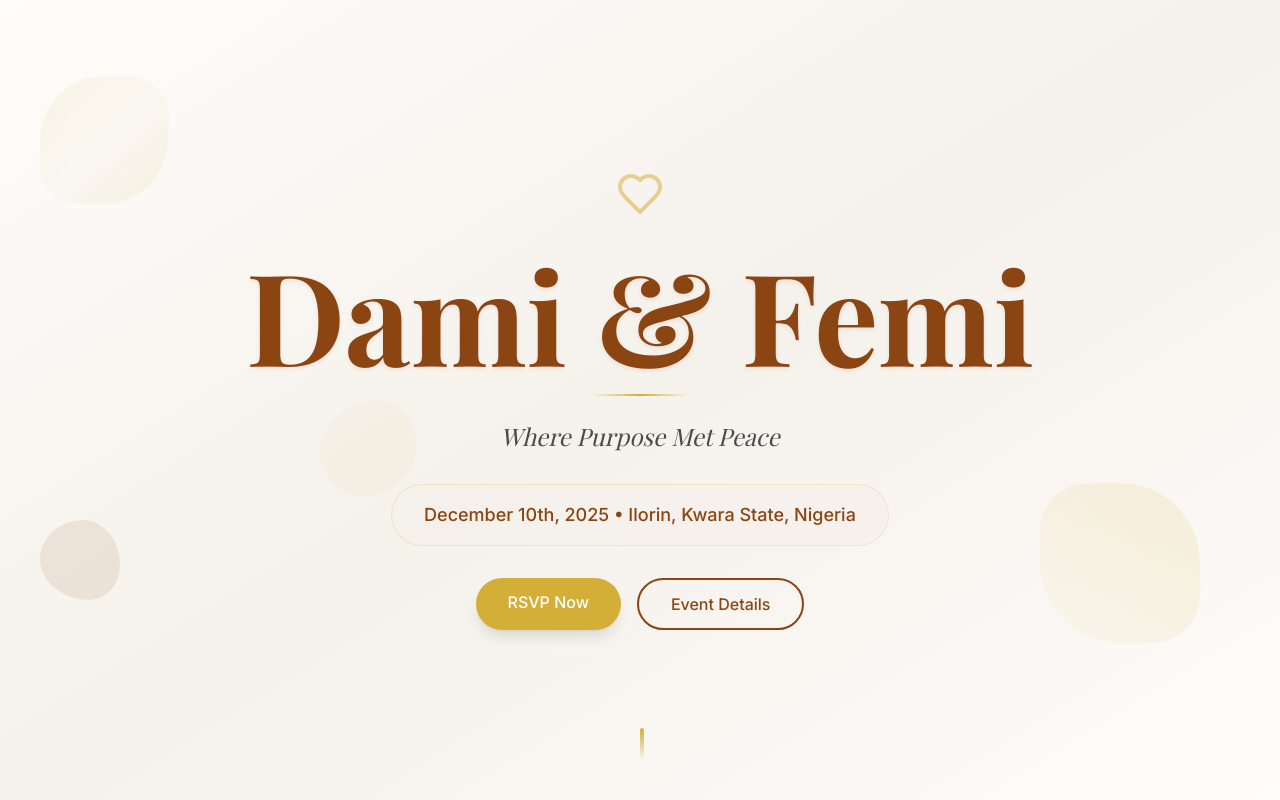
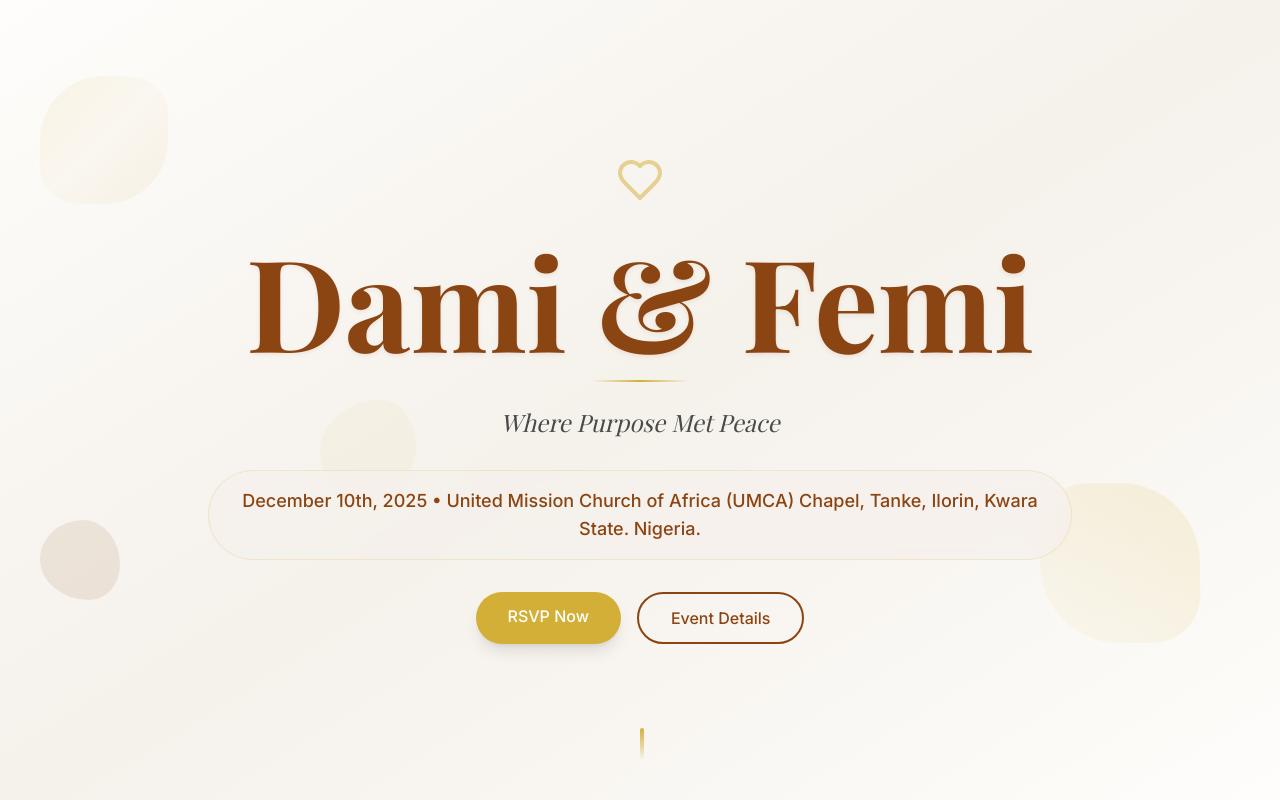
Before and after one commit to olusholaoluyomi/femi-and-dami-wedding, a React (Vite) app: page / in a window 1280 px wide. Shown: the top 800 px of the page. Built offline with nearby package versions, Linux system fonts and the light colour scheme; a web font is replaced by a local one.

Commit message:
Updated Hero.tsx

```diff
--- a/src/components/Hero.tsx
+++ b/src/components/Hero.tsx
@@ -28,7 +28,7 @@ const Hero: React.FC = () => {
 
         <div className="glass-effect px-8 py-4 rounded-full inline-block mb-8">
           <p className="font-sans text-lg text-mocha font-medium">
-            December 10th, 2025 • Ilorin, Kwara State, Nigeria
+            December 10th, 2025 • United Mission Church of Africa (UMCA) Chapel, Tanke, Ilorin, Kwara State. Nigeria.
           </p>
         </div>
 
```
